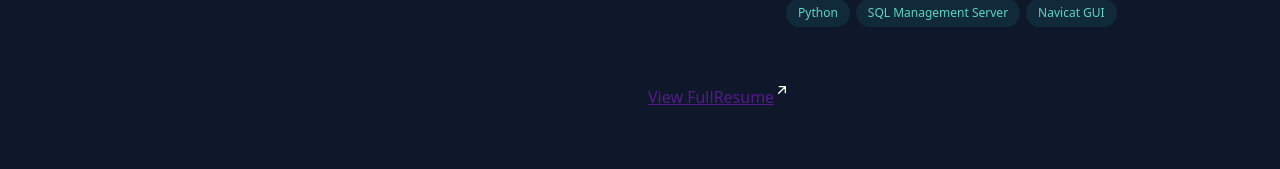
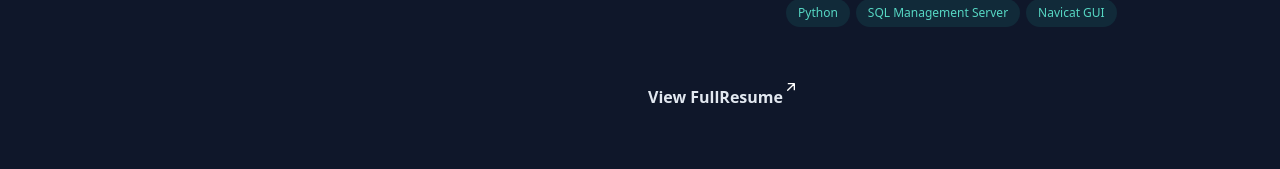
Before and after one commit to JashanB/Portfolio-V2, a React (Create React App) app: page / in a window 1280 px wide. Shown: the part 743-912 px from the top of the page. Built offline with nearby package versions, Linux system fonts and the light colour scheme.

Commit message:
adding resume

```diff
--- a/src/components/app/App.css
+++ b/src/components/app/App.css
@@ -304,8 +304,19 @@
   align-items: center;
 }
 
-.resume {
+.resume-div {
   margin-top: 3rem;
+}
+
+.resume-link {
+  color: rgb(226 232 240);
+  line-height: 1.25;
+  font-weight: 600;
+  font-size: 1rem;
+  align-items: baseline;
+  display: inline-flex;
+  text-decoration: none;
+
 }
 
 /* 640 MEDIA */
--- a/src/components/app/App.js
+++ b/src/components/app/App.js
@@ -112,7 +112,7 @@ function App() {
                   </li>
                 </ol>
                 <div className='resume-div'>
-                  <a href=""><span className='resume-span-1'>View Full
+                  <a className="resume-link" href=""><span className='resume-span-1'>View Full
                     <span className='resume-span-2'>
                       Resume<
                         svg width="24" height="24" xmlns="http://www.w3.org/2000/svg">
```
